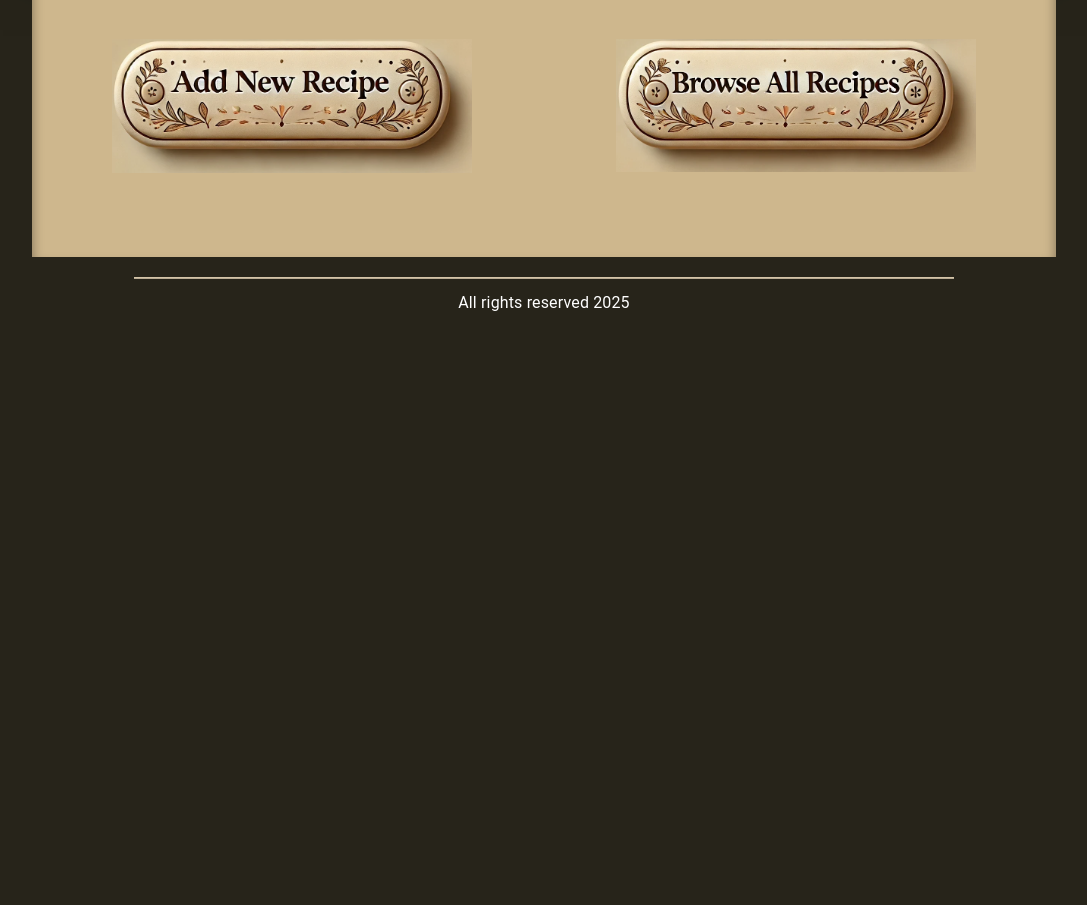
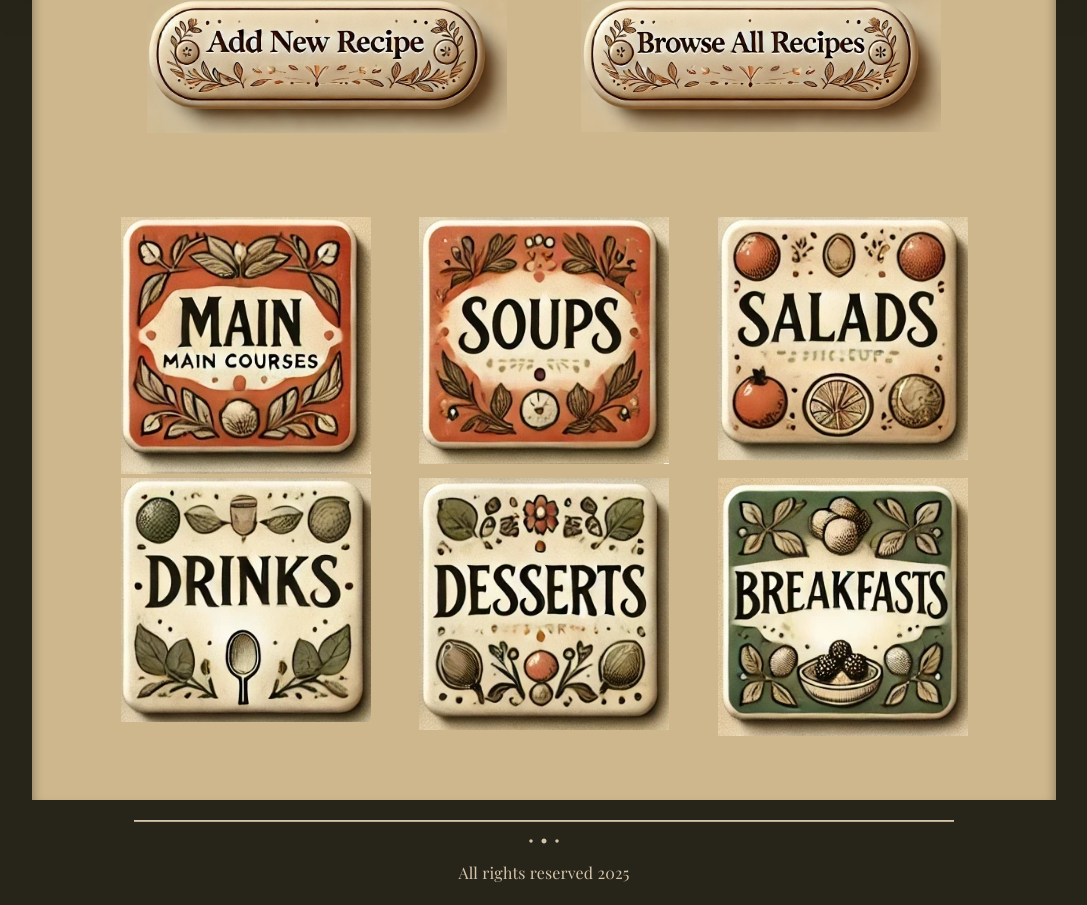
Before and after one commit to nattsnb/cook-book, a React (Vite) app: page / in a window 1280 px wide. Shown: the part 693-1598 px from the top of the page, without its empty margins (96-1183 px from the left). Before the commit the page ends 1028 px from the top, so only its background shows below. Built offline with nearby package versions, Linux system fonts and the light colour scheme.

Commit message:
added components to display links to categories

```diff
--- a/src/components/Banner/Banner.styled.tsx
+++ b/src/components/Banner/Banner.styled.tsx
@@ -1,11 +1,11 @@
 import { styled, Typography } from "@mui/material";
 
 export const StyledTypographyAboveH1 = styled(Typography)`
-  color: ${({ theme }) => theme.palette.primary.contrastText};
+  color: ${({ theme }) => theme.palette.secondary.light};
   font-size: 40px;
   font-weight: bold;
+  text-align: center;
   font-family: "Playfair Display", serif;
-  text-align: center;
 
   ${({ theme }) => theme.breakpoints.down("md")} {
     font-size: 30px;
--- a/src/components/Footer/Footer.styled.tsx
+++ b/src/components/Footer/Footer.styled.tsx
@@ -1,7 +1,9 @@
 import { Divider, styled, Typography } from "@mui/material";
+import CircleIcon from "@mui/icons-material/Circle";
 
 export const StyledTypographyFooter = styled(Typography)`
-  color: ${({ theme }) => theme.palette.primary.contrastText};
+  color: ${({ theme }) => theme.palette.secondary.light};
+  font-family: "Playfair Display", serif;
 
   ${({ theme }) => theme.breakpoints.down("md")} {
     font-size: 14px;
@@ -27,3 +29,23 @@ export const StyledFooterDivider = styled(Divider)`
   width: 80%;
   margin-bottom: ${({ theme }) => theme.spacing(3)};
 `;
+
+export const StyledCircleSmallIcon = styled(CircleIcon)`
+  font-size: 4px;
+  color: ${({ theme }) => theme.palette.secondary.light};
+`;
+
+export const StyledCircleLargeIcon = styled(CircleIcon)`
+  font-size: 6px;
+  color: ${({ theme }) => theme.palette.secondary.light};
+  padding: 0 ${({ theme }) => theme.spacing(2)};
+`;
+
+export const StyledDecorationContainer = styled("div")`
+  min-height: 15px;
+  display: flex;
+  flex-direction: row;
+  justify-content: center;
+  align-items: center;
+  margin-bottom: ${({ theme }) => theme.spacing(3)};
+`;
--- a/src/components/Footer/index.tsx
+++ b/src/components/Footer/index.tsx
@@ -3,6 +3,9 @@ import {
   StyledTypographyFooter,
   StyledFooterContainer,
   StyledFooterDivider,
+  StyledCircleSmallIcon,
+  StyledCircleLargeIcon,
+  StyledDecorationContainer,
 } from "./Footer.styled.tsx";
 
 export function Footer() {
@@ -10,6 +13,11 @@ export function Footer() {
     <PageWidthContainer>
       <StyledFooterContainer>
         <StyledFooterDivider />
+        <StyledDecorationContainer>
+          <StyledCircleSmallIcon />
+          <StyledCircleLargeIcon />
+          <StyledCircleSmallIcon />
+        </StyledDecorationContainer>
         <StyledTypographyFooter>
           All rights reserved 2025
         </StyledTypographyFooter>
--- a/src/pages/MainView/MainView.styled.tsx
+++ b/src/pages/MainView/MainView.styled.tsx
@@ -30,17 +30,17 @@ export const StyledMainBody = styled("div")`
 export const StyledButtonContainer = styled("div")`
   display: flex;
   flex-direction: row;
-  justify-content: space-between;
-  padding: ${({ theme }) => theme.spacing(20)};
+  justify-content: space-evenly;
+  padding: ${({ theme }) => theme.spacing(10)};
 
   ${({ theme }) => theme.breakpoints.down("lg")} {
-    padding: ${({ theme }) => theme.spacing(10)};
+    padding: ${({ theme }) => theme.spacing(5)};
   }
 
   ${({ theme }) => theme.breakpoints.down("md")} {
     flex-direction: column;
     align-items: center;
-    min-height: 300px;
+    min-height: 220px;
     justify-content: space-between;
   }
 `;
@@ -66,3 +66,27 @@ export const StyledButtonLikeImageLink = styled(ButtonLikeImageLink)`
     max-width: 280px;
   }
 `;
+
+export const StyledCategoriesContainer = styled("div")`
+  display: flex;
+  flex-direction: row;
+  flex-wrap: wrap;
+  justify-content: space-evenly;
+  padding: ${({ theme }) => theme.spacing(10)};
+  margin-bottom: ${({ theme }) => theme.spacing(5)};
+
+  ${({ theme }) => theme.breakpoints.down("lg")} {
+    padding: ${({ theme }) => theme.spacing(5)};
+  }
+
+  ${({ theme }) => theme.breakpoints.down("md")} {
+  }
+`;
+
+export const StyledCategoriesImageLink = styled(ButtonLikeImageLink)`
+  display: inline-block;
+  max-width: 250px;
+  ${({ theme }) => theme.breakpoints.down("sm")} {
+    max-width: 200px;
+  }
+`;
--- a/src/pages/MainView/index.tsx
+++ b/src/pages/MainView/index.tsx
@@ -1,12 +1,75 @@
 import { PageWidthContainer } from "../../shared/components/PageWidthContainer.tsx";
 import {
   StyledButtonContainer,
+  StyledCategoriesContainer,
+  StyledCategoriesImageLink,
   StyledButtonLikeImageLink,
   StyledKitchenPictureContainer,
   StyledMainBody,
 } from "./MainView.styled.tsx";
 import addButton from "../../images/addButton.png";
 import browseButton from "../../images/browseButton.png";
+import mainImg from "../../images/main.png";
+import soupsImg from "../../images/soups.png";
+import dessertsImg from "../../images/Desserts.png";
+import saladsImg from "../../images/salads.png";
+import drinksImg from "../../images/drinks.png";
+import breakfastImg from "../../images/breakfast.png";
+
+interface CategoryButton {
+  alt: string;
+  href: string;
+  src: string;
+  className: string;
+  id: number;
+}
+
+type CategoryButtons = CategoryButton[];
+
+const categoryButtons: CategoryButtons = [
+  {
+    id: 1,
+    alt: "main courses",
+    href: "/category/:1",
+    src: mainImg,
+    className: "StyledCategoryImageLink",
+  },
+  {
+    id: 2,
+    alt: "soups",
+    href: "/category/:2",
+    src: soupsImg,
+    className: "StyledCategoryImageLink",
+  },
+  {
+    id: 3,
+    alt: "salads",
+    href: "/category/:3",
+    src: saladsImg,
+    className: "StyledCategoryImageLink",
+  },
+  {
+    id: 4,
+    alt: "drinks",
+    href: "/category/:4",
+    src: drinksImg,
+    className: "StyledCategoryImageLink",
+  },
+  {
+    id: 5,
+    alt: "desserts",
+    href: "/category/:5",
+    src: dessertsImg,
+    className: "StyledCategoryImageLink",
+  },
+  {
+    id: 6,
+    alt: "breakfast",
+    href: "/category/:6",
+    src: breakfastImg,
+    className: "StyledCategoryImageLink",
+  },
+];
 
 export function MainView() {
   return (
@@ -18,15 +81,26 @@ export function MainView() {
             alt="Add new recipe"
             href="/newRecipeForm/"
             src={addButton}
-            className={"StyledButtonLikeImageLink"}
+            className={"StyledFunctionButtonLikeImageLink"}
           />
           <StyledButtonLikeImageLink
             alt="Browse all recipes"
             href="/category/:category0"
             src={browseButton}
-            className={"StyledButtonLikeImageLink"}
+            className={"StyledFunctionButtonLikeImageLink"}
           />
         </StyledButtonContainer>
+        <StyledCategoriesContainer>
+          {categoryButtons.map((categoryButton) => (
+            <StyledCategoriesImageLink
+              key={categoryButton.id}
+              alt={categoryButton.alt}
+              href={categoryButton.href}
+              src={categoryButton.src}
+              className={categoryButton.className}
+            />
+          ))}
+        </StyledCategoriesContainer>
       </StyledMainBody>
     </PageWidthContainer>
   );
--- a/src/shared/utils/theme.ts
+++ b/src/shared/utils/theme.ts
@@ -37,7 +37,7 @@ const theme = createTheme(baseTheme, {
       fontSize: "60px",
       lineHeight: 1.5,
       fontWeight: 600,
-      color: baseTheme.palette.primary.contrastText,
+      color: baseTheme.palette.secondary.light,
       fontFamily: "'Playfair Display', serif",
       [baseTheme.breakpoints.down("md")]: {
         fontSize: "50px",
```
